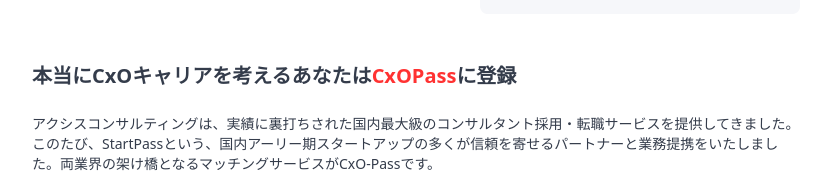
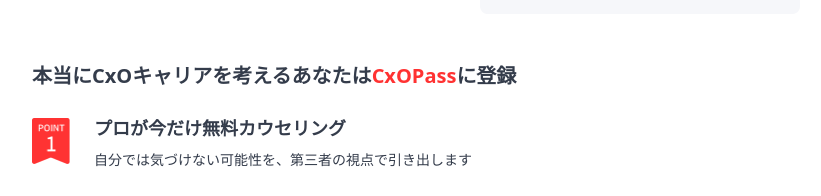
Before and after one commit to ShunTanaka-ui/CxO, a React (Vite) app: page /result in a window 1280 px wide. Shown: the part 2438-2634 px from the top of the page, without its empty margins (224-1045 px from the left). Built offline with nearby package versions, Linux system fonts and the light colour scheme.

Commit message:
CxOPass登録セクションから重複テキストを削除

```diff
--- a/src/screens/ResultPage/components/CxoPassRegistration.tsx
+++ b/src/screens/ResultPage/components/CxoPassRegistration.tsx
@@ -39,9 +39,6 @@ export const CxoPassRegistration = (): JSX.Element => {
           <span className="text-[#FF3232]">CxOPass</span>
           <span className="text-[#343C4B]">に登録</span>
         </h3>
-        <p className="text-xs md:text-sm text-[#343C4B] leading-relaxed mb-6 md:mb-8">
-          アクシスコンサルティングは、実績に裏打ちされた国内最大級のコンサルタント採用・転職サービスを提供してきました。このたび、StartPassという、国内アーリー期スタートアップの多くが信頼を寄せるパートナーと業務提携をいたしました。両業界の架け橋となるマッチングサービスがCxO-Passです。
-        </p>
 
         <div className="space-y-4 md:space-y-6 mb-6 md:mb-8">
           {points.map((point) => (
```
